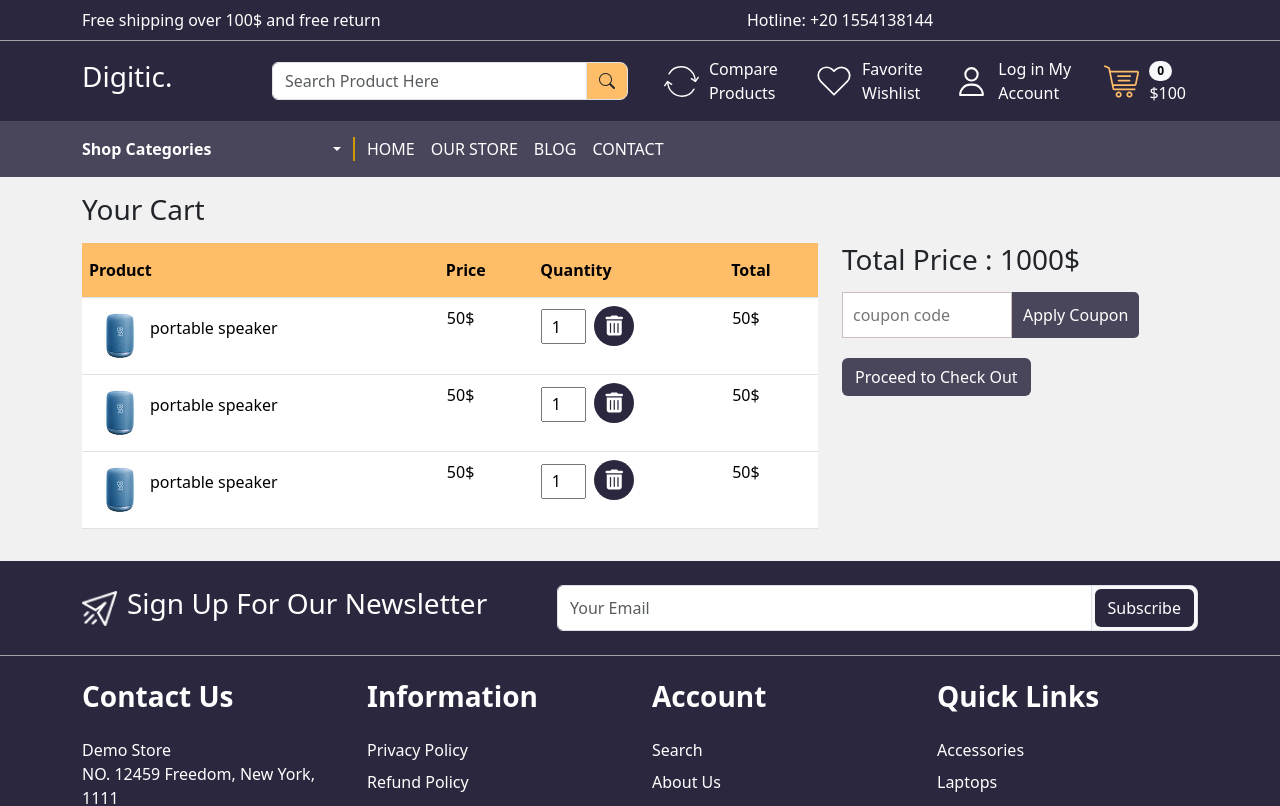
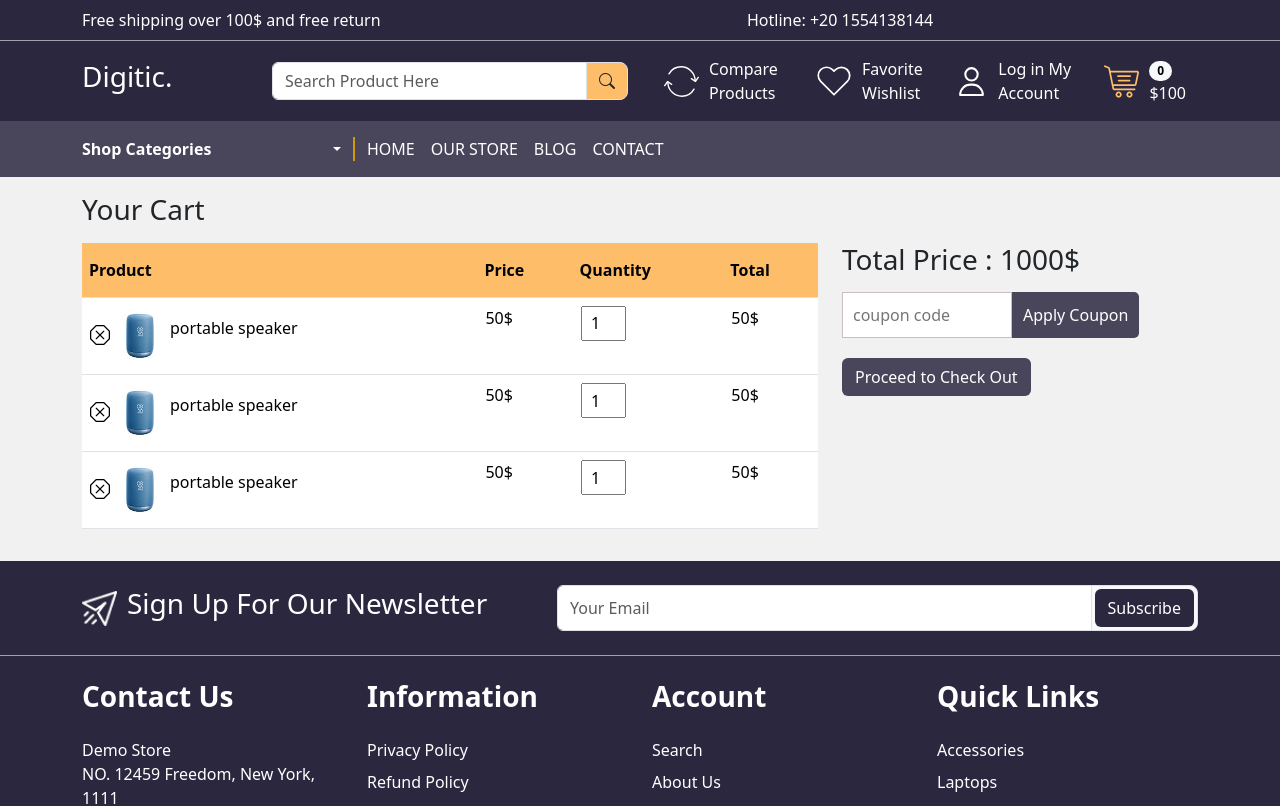
Before and after one commit to adel-eleraky/Ecommerce-Reactjs, a React (Vite) app: page /cart in a window 1280 px wide. Shown: the top 806 px of the page. Built offline with nearby package versions, Linux system fonts and the light colour scheme.

Commit message:
added delete product btn from the cart

```diff
--- a/src/pages/Cart.jsx
+++ b/src/pages/Cart.jsx
@@ -21,29 +21,32 @@ function Cart() {
                                 <tbody>
                                     <tr>
                                         <td className='d-flex align-items-center'>
+                                            <i className="bi bi-x-octagon delete-btn fs-5"></i>
                                             <img src="/images/speaker.jpg" alt="" className="img-fluid product-img" />
                                             <p>portable speaker</p>
                                         </td>
                                         <td>50$</td>
-                                        <td><input type="number" name="quantity" defaultValue="1" /><i className="fa-solid fa-trash-can ms-2 fs-5 trash-icon"></i></td>
+                                        <td><input type="number" name="quantity" defaultValue="1" /></td>
                                         <td>50$</td>
                                     </tr>
                                     <tr>
                                         <td className='d-flex align-items-center'>
+                                            <i className="bi bi-x-octagon delete-btn fs-5"></i>
                                             <img src="/images/speaker.jpg" alt="" className="img-fluid product-img" />
                                             <p>portable speaker</p>
                                         </td>
                                         <td>50$</td>
-                                        <td><input type="number" name="quantity" defaultValue="1" /><i className="fa-solid fa-trash-can ms-2 fs-5 trash-icon"></i></td>
+                                        <td><input type="number" name="quantity" defaultValue="1" /></td>
                                         <td>50$</td>
                                     </tr>
                                     <tr>
                                         <td className='d-flex align-items-center'>
+                                            <i className="bi bi-x-octagon delete-btn fs-5"></i>
                                             <img src="/images/speaker.jpg" alt="" className="img-fluid product-img" />
                                             <p>portable speaker</p>
                                         </td>
                                         <td>50$</td>
-                                        <td><input type="number" name="quantity" defaultValue="1" /><i className="fa-solid fa-trash-can ms-2 fs-5 trash-icon"></i></td>
+                                        <td><input type="number" name="quantity" defaultValue="1" /></td>
                                         <td>50$</td>
                                     </tr>
                                 </tbody>
```
